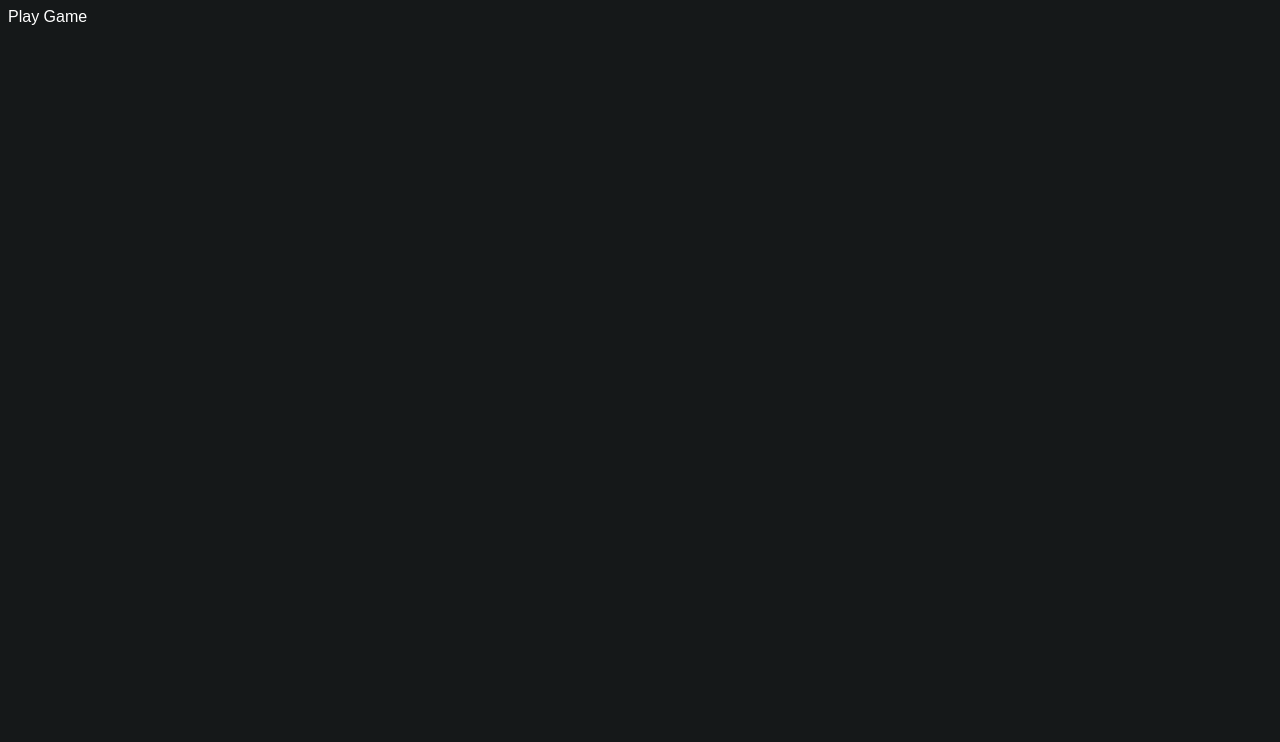
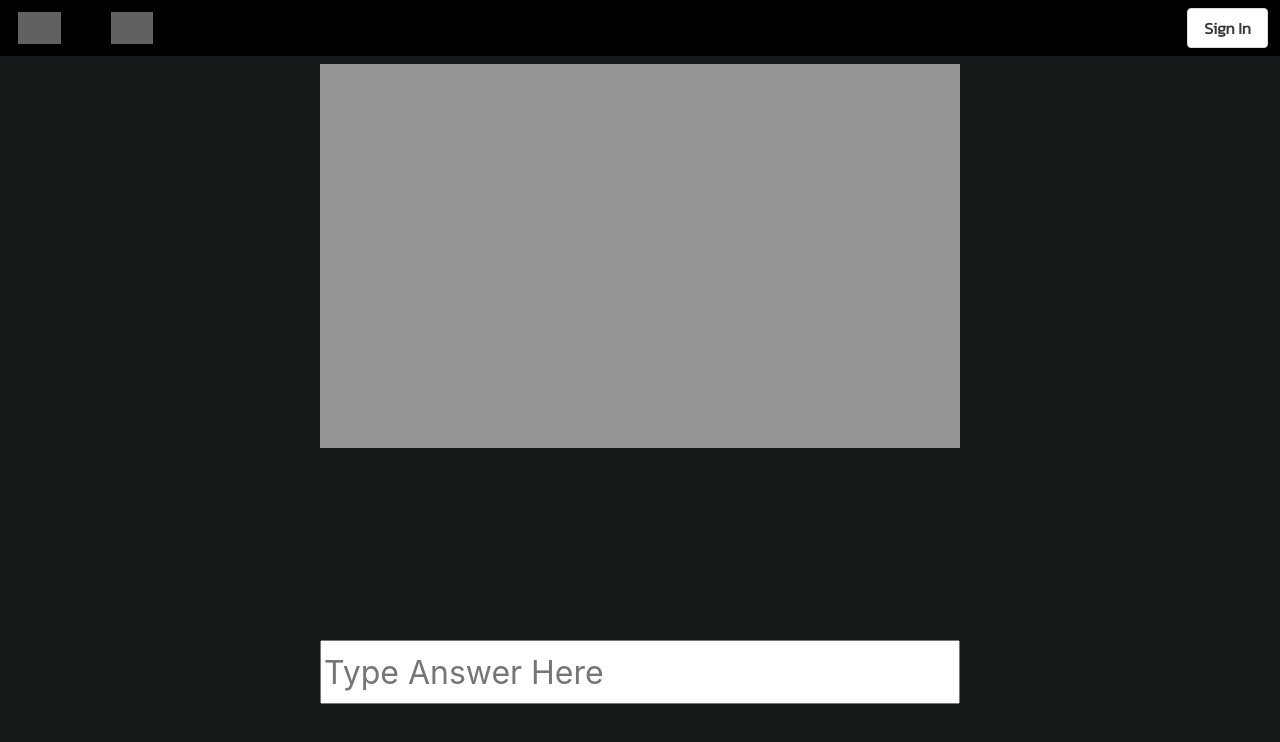
Before and after one commit to B1QUAD/guesstimator, a plain HTML site: page public/game.html in a window 1280 px wide. Drawn offline with nearby package versions, Linux system fonts and the light colour scheme; grey boxes are pictures that could not be loaded.

Commit message:
added some html and css (not done) for the game page

```diff
--- a/public/css/style.css
+++ b/public/css/style.css
@@ -1,7 +1,10 @@
 /* Generic style sheet */
 /* Naming conventions:  https://www.freecodecamp.org/news/css-naming-conventions-that-will-save-you-hours-of-debugging-35cea737d849/ */
+html{
+    background-color: hsl(195, 9%, 9%);
+}
+
 body {
-    background-color: hsl(195, 9%, 9%);
     color: white;
     overflow: hidden;
     width: 100%;
@@ -22,6 +25,42 @@ h2{
     left: 16.5%;
     top: 20vw;
     z-index: 2;
+}
+
+nav{
+    background-color: black !important;
+}
+
+.navbar-brand .navbar-item{
+    filter: invert(100%);
+}
+
+.navbar-item img{
+    max-height: 2.5vw;
+}
+
+.navbar-brand{
+    margin-right: 1.5vw;
+    margin-left: .5vw;
+}
+
+#answer-box{
+    position: absolute;
+    width: 50vw;
+    height: 5vw;
+    bottom: 7.5vw;
+    left: 25vw;
+    font-size: 2.5vw;
+}
+
+#question-box{
+    position: absolute;
+    top: 5vw;
+    left: 25vw;
+    width: 50vw;
+    height: 30vw;
+    background:  rgb(150,150,150);
+
 }
 
 #start-btn{
--- a/public/game.html
+++ b/public/game.html
@@ -2,10 +2,37 @@
 <!DOCTYPE html>
 <html>
     <head>
+        <link rel="stylesheet" href="https://unpkg.com/bulma@0.9.0/css/bulma.min.css" />
         <link rel="stylesheet" href="css/style.css"/>
+        <link href="https://fonts.googleapis.com/css2?family=Kanit:wght@300&display=swap" rel="stylesheet">
         <title>Guesstimator</title>
     </head>
     <body>
-        <h>Play Game</h>
+        <nav class="navbar" role="navigation" aria-label="main navigation">
+          <div class="navbar-brand">
+            <a class="navbar-item" href="https://bulma.io">
+              <img src="https://toppng.com/uploads/preview/home-icon-home-house-icon-house-icon-free-11553508857ouiuhg9nsa.png">
+            </a>
+          </div>
+
+           <div class="navbar-brand">
+            <a class="navbar-item" href="https://bulma.io">
+              <img src="https://www.freeiconspng.com/thumbs/game-icon-png/games-icon-png-4.png">
+            </a>
+          </div>
+
+            <div class="navbar-end">
+              <div class="navbar-item">
+                <div class="buttons">
+                  <a class="button">
+                    <strong>Sign In</strong>
+                  </a>
+                </div>
+              </div>
+            </div>
+        </nav>
+
+        <section id="question-box"></section>
+        <input type="text" id="answer-box" placeholder="Type Answer Here">
     </body>
 </html>
```
Also changed, not shown: public/index.html (+1 -1 lines).
